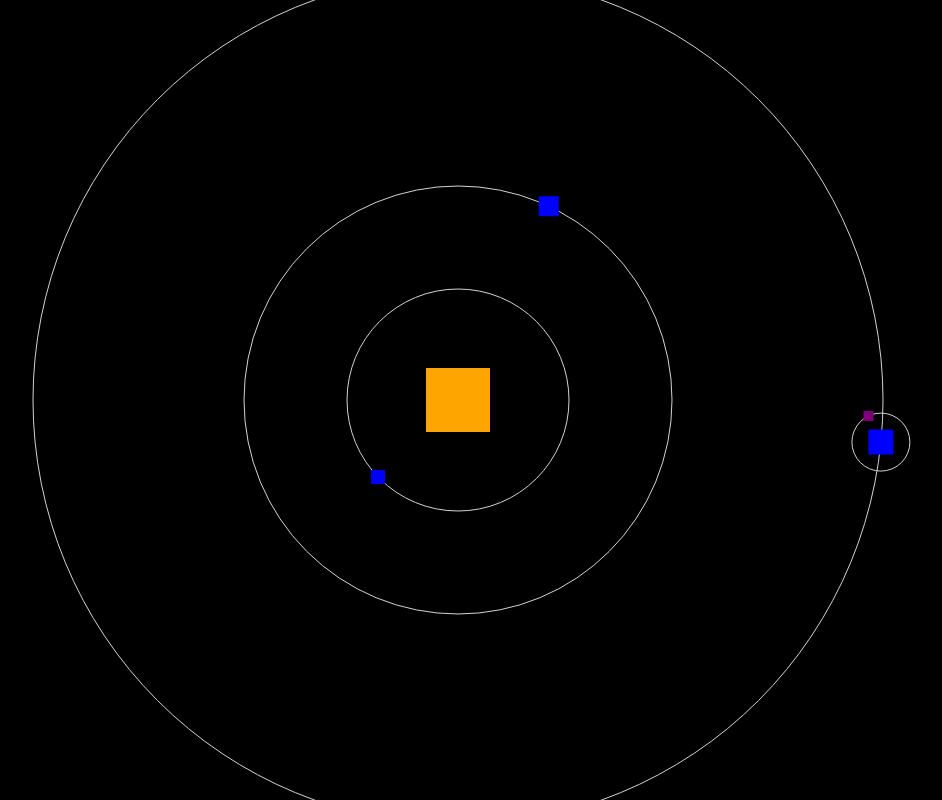
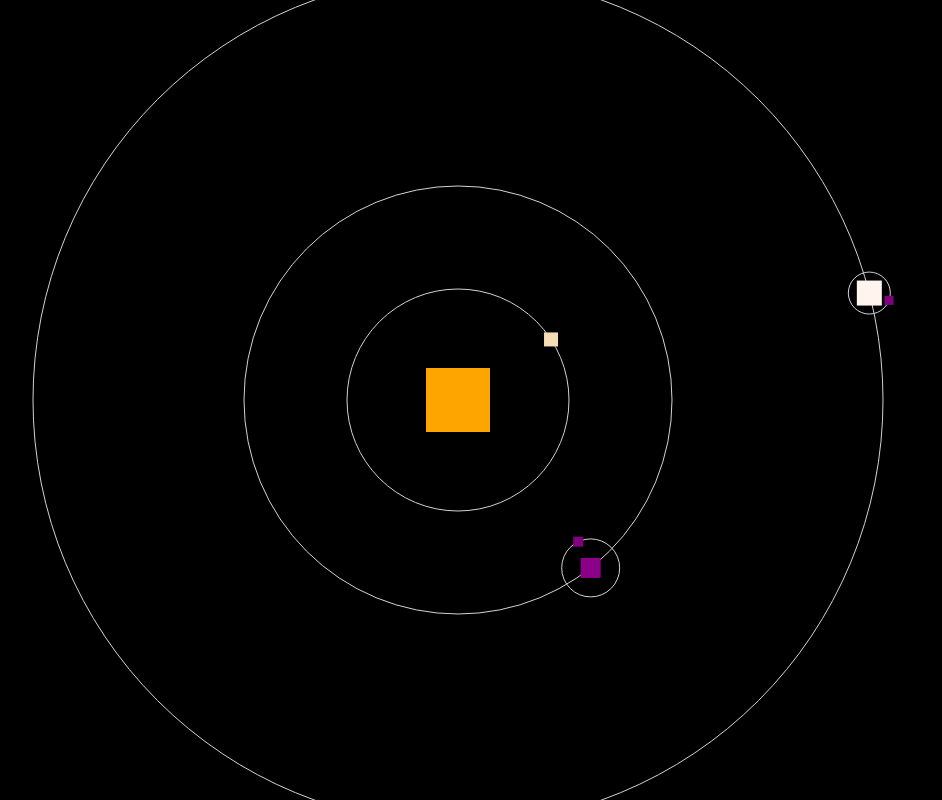
Before and after one commit to FluffyXVI/2017, a plain HTML site: page SolarSystem/universe.html in a window 1280 px wide. Shown: the whole page, without its empty margins (182-1124 px from the left). Drawn offline with Linux system fonts and the light colour scheme.

Commit message:
Color variation
22 different planet-y colors

```diff
--- a/SolarSystem/universe.html
+++ b/SolarSystem/universe.html
@@ -52,10 +52,14 @@
 			parent.children.push( moon )
 		}
 
+		var pcolors = [ "CadetBlue", "Chocolate", "Coral", "CornflowerBlue", "DarkBlue", "DarkCyan",
+						"DarkGreen", "DarkMagenta", "DarkOliveGreen", "DarkSeaGreen", "DimGray",
+						"FireBrick", "GoldenRod", "LightBlue", "LightSeaGreen", "LightYellow",
+						"MistyRose", "OliveDrab", "SeaShell", "Sienna", "SkyBlue", "Wheat" ]
 		function RandomPlanet( lastradius ) {
 			var planet = {}
 			planet.size = RandomRange( 14, 28 )
-			planet.color = "blue"
+			planet.color = pcolors[Math.floor(Math.random()*pcolors.length)]
 			planet.radius = lastradius + RandomRange( 32, 70 )
 			planet.angle = RandomRange( 0, 360 )
 			planet.speed = Math.random() * 1.25
```
